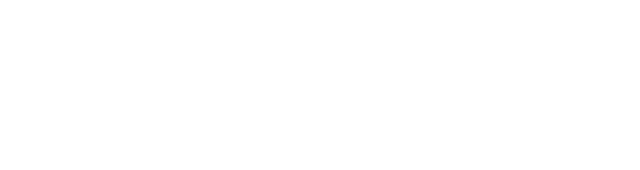
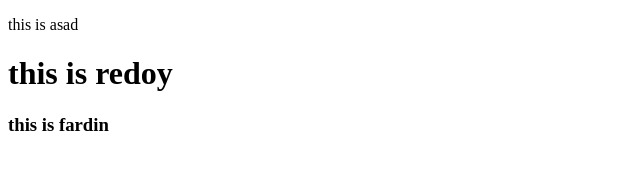
Before and after one commit to AsaduzzamanAshik1610/my.nine-file.repository, a plain HTML site: page index.html in a window 1280 px wide. Shown: the whole page, without its empty margins (0-640 px from the left). Drawn offline with Linux system fonts and the light colour scheme.

Commit message:
add te letter commit

```diff
--- a/index.html
+++ b/index.html
@@ -7,6 +7,8 @@
     <title>this is asda</title>
 </head>
 <body>
-
+    <p>this is asad</p>
+    <h1>this is redoy</h1>
+    <h3>this is fardin</h3>
 </body>
 </html>
```
